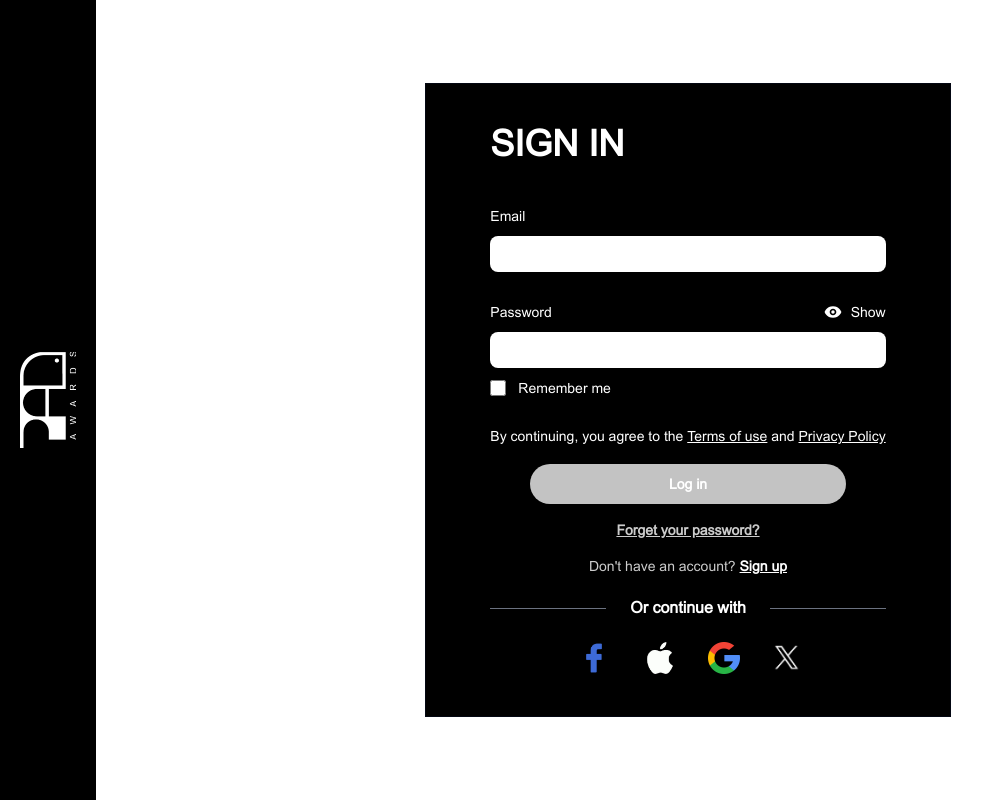
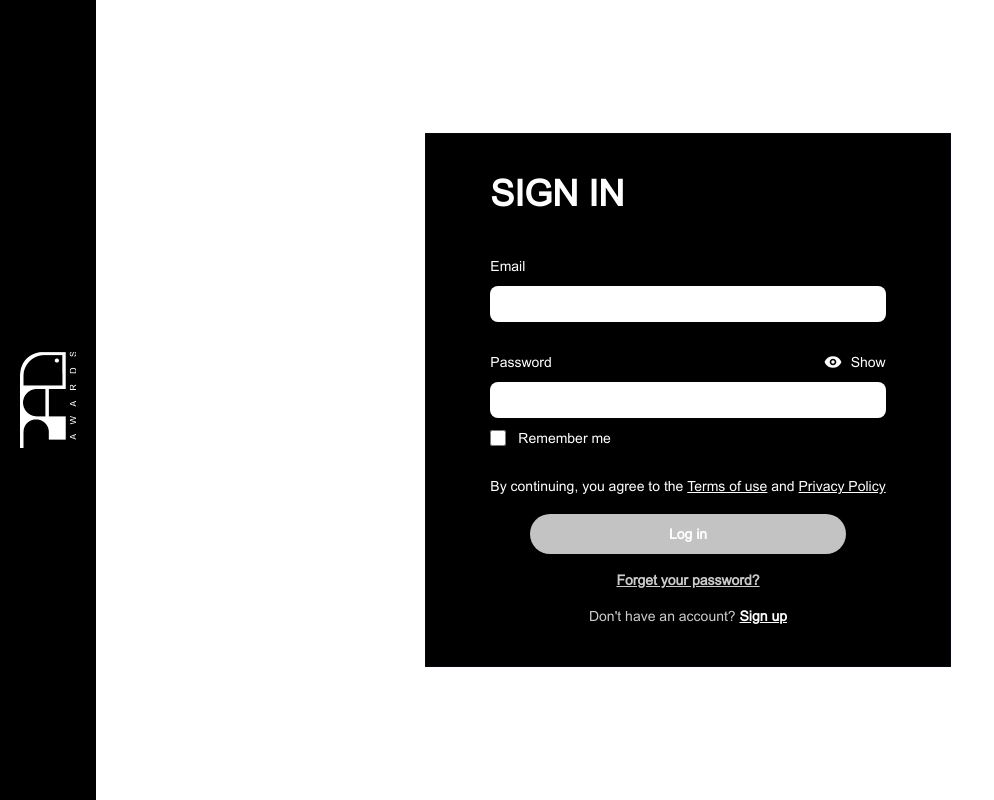
Before and after one commit to KnightTaa/phonix-pad, a Next.js app: page /sign-in in a window 1280 px wide. Shown: the whole page, without its empty margins (0-994 px from the left). Built offline with nearby package versions, Linux system fonts and the light colour scheme.

Commit message:
aaaaaaaa

```diff
--- a/components/SignInForm.jsx
+++ b/components/SignInForm.jsx
@@ -1,18 +1,52 @@
 "use client";
 import React, { useState } from "react";
+import { useRouter } from 'next/navigation';
 import IconBox from "@/components/iconBox";
 import Link from "next/link";
 import { BiSolidHide, BiSolidShow } from "react-icons/bi";
+import API from "../services/api";
+import { toast } from 'react-toastify';
 
 const SignInForm = () => {
   const [showPassword, setShowPassword] = useState(false);
+  const router = useRouter();
+  const [formData, setFormData] = useState({
+    email: '',
+    password: '',
+  });
   const togglePassword = () => {
     setShowPassword(!showPassword);
   };
   const passwordType = showPassword ? "text" : "password";
+
+  const handleChange = (e) => {
+    const { name, value } = e.target;
+    setFormData((prevData) => ({
+      ...prevData,
+      [name]: value,
+    }));
+  };
+
+
+  const handleSubmit = async (e) => {
+    e.preventDefault();
+    let postdata = {
+      "email": formData.email,
+      "password": formData.password,
+    };
+    try {
+      const response = await API.post('/login', postdata);
+      localStorage.setItem('access_token', response.data.access_token);
+      toast.success('login successfully!');
+      router.push('/uploads');
+    } catch (error) {
+      console.error('Error posting data:', error);
+      toast.error('Error submitting form');
+    }
+  };
   return (
     <div className="px-2 sm:px-72 py-10 font-arial">
-      <form className="border border-gray-950 px-5 sm:px-16 py-10 bg-black">
+      <form className="border border-gray-950 px-5 sm:px-16 py-10 bg-black" onSubmit={handleSubmit}>
         <h1
           className={`uppercase text-xl text-start sm:text-4xl font-semibold mb-10 text-white`}
         >
@@ -32,6 +66,7 @@ const SignInForm = () => {
                   id="email"
                   name="email"
                   type="email"
+                  onChange={handleChange}
                   autoComplete="email"
                   className="block w-full rounded-lg border-0 py-1.5 px-2 outline-none text-gray-900 shadow-sm placeholder:text-gray-400 sm:text-sm sm:leading-6"
                 />
@@ -82,6 +117,7 @@ const SignInForm = () => {
                   type={passwordType}
                   name="password"
                   id="password"
+                  onChange={handleChange}
                   autoComplete="+94"
                   className="block w-full rounded-lg border-0 py-1.5 px-2 outline-none text-gray-900 shadow-sm placeholder:text-gray-400 sm:text-sm sm:leading-6"
                 />
@@ -116,7 +152,7 @@ const SignInForm = () => {
             </p>
           </div>
           <button
-            type="button"
+            type="submit"
             className="w-[80%] text-sm font-semibold leading-6 bg-primary px-6 py-2 rounded-full text-white hover:bg-primary-hover transition-all duration-200"
           >
             Log in
@@ -137,7 +173,7 @@ const SignInForm = () => {
             </Link>
           </p>
         </div>
-        <span className="flex items-center my-5">
+        {/* <span className="flex items-center my-5">
           <span className="h-px flex-1 bg-gray-500"></span>
           <span className="shrink-0 px-6 font-bold text-white">
             Or continue with
@@ -150,7 +186,7 @@ const SignInForm = () => {
           <IconBox icon={"applew"} className="w-8 h-auto cursor-pointer" />
           <IconBox icon={"google"} className="w-8 h-auto cursor-pointer" />
           <IconBox icon={"xwhite"} className="w-7 h-auto cursor-pointer" />
-        </div>
+        </div> */}
       </form>
     </div>
   );
--- a/components/SignUpForm.jsx
+++ b/components/SignUpForm.jsx
@@ -107,7 +107,6 @@ const SignUpForm = ({ slug }) => {
 
 
   const handleSubmit = async (e) => {
-    console.log('aaaaaaaaaaa.aaaaaaaa..', formData);
     e.preventDefault();
     let postdata = {
       "name": formData.firstname + ' ' + formData.lastname,
```
